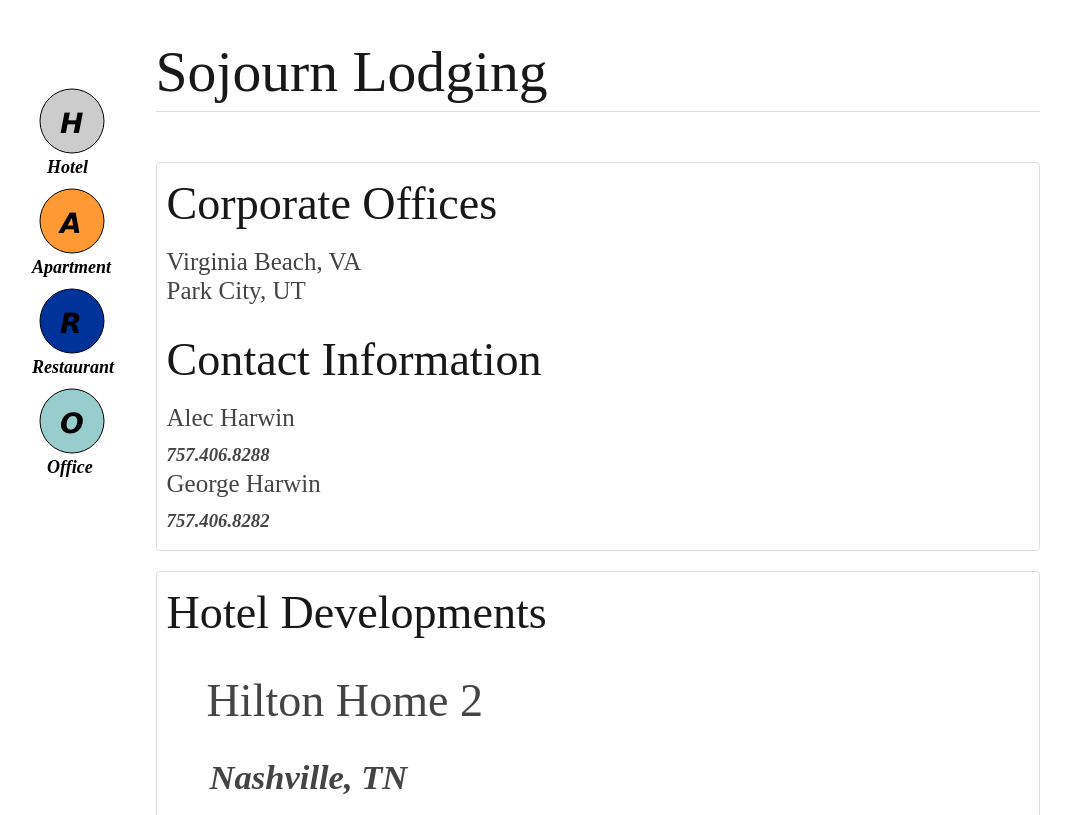
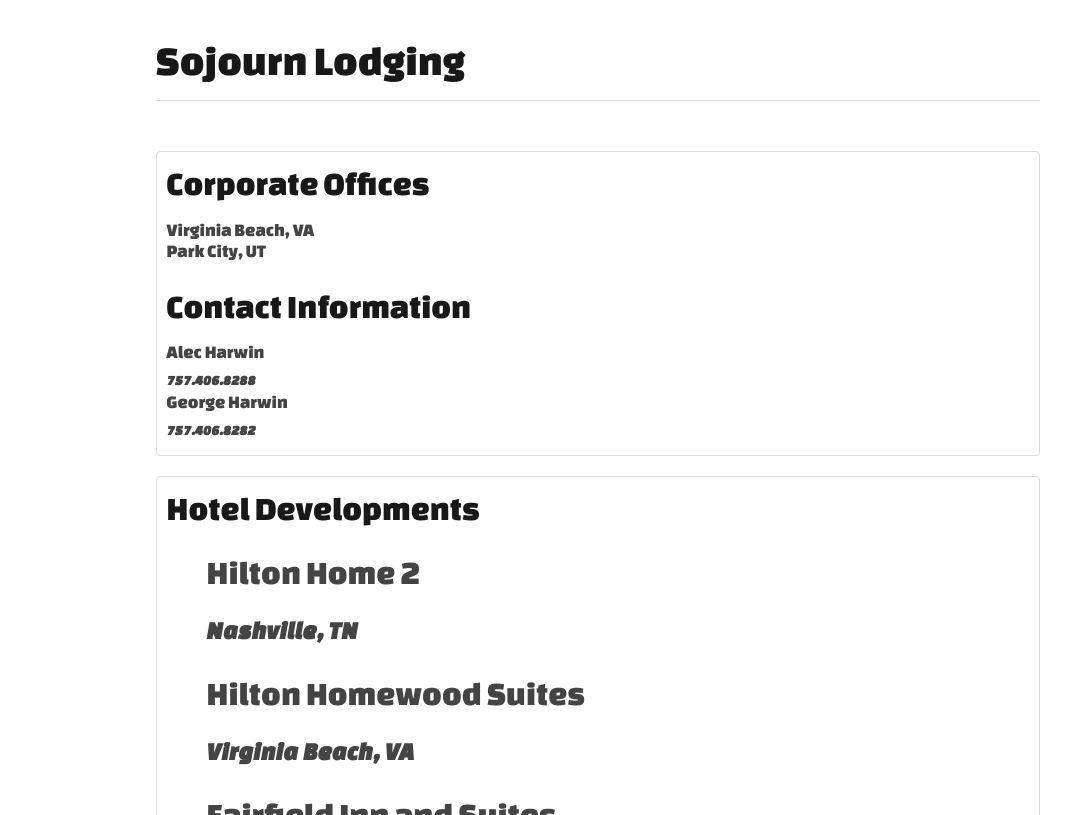
Before and after one commit to taylorharwin/sojourn_lodging, a website: page index.html in a window 1280 px wide. Shown: the top 815 px of the page, without its empty margins (42-1113 px from the left). Drawn offline with nearby package versions, Linux system fonts and the light colour scheme; a web font is replaced by a local one.

Commit message:
Some CSS Changes

```diff
--- a/index.html
+++ b/index.html
@@ -7,6 +7,7 @@
     <link rel="stylesheet" href="bower_components/skeleton/stylesheets/layout.css" />
     <link rel="stylesheet" href="bower_components/skeleton/stylesheets/skeleton.css" />
     <link rel="stylesheet" href="styles.css" />
+    <link href='https://fonts.googleapis.com/css?family=Changa+One:400,400italic' rel='stylesheet' type='text/css'>
     <script src="node_modules/jquery/dist/jquery.min.js"></script>
     <script src="index.js"></script>
     <title>Sojourn Lodging</title>
@@ -14,44 +15,7 @@
 <body>
 
     <div class="container">
-        <span class="navigation">
-                <svg class="btn" height="100" width="100">
-                    <g>
-                    <circle cx="50" cy="33" r="32" stroke="black" stroke-width="1" fill="#CCCCCC" />
-                    <text x="38" y="45" font-family="Verdana" font-size="28" fill="black" > H </text>
-                    <text x="25" y="85" font-size="18">
-                        Hotel
-                    </text>
-                    </g>
-                </svg>
-                <svg class="btn"height="100" width="100">
-                    <g>
-                    <circle cx="50" cy="33" r="32" stroke="black" stroke-width="1" fill="#FF9933" />
-                    <text x="38" y="45" font-family="Verdana" font-size="28" fill="black" > A </text>
-                    <text x="10" y="85" font-size="18">
-                        Apartment
-                    </text>
-                    </g>
-                </svg>
-                <svg class="btn"height="100" width="100">
-                    <g>
-                    <circle cx="50" cy="33" r="32" stroke="black" stroke-width="1" fill="#003399" />
-                    <text x="38" y="45" font-family="Verdana" font-size="28" fill="black" > R </text>
-                    <text x="10" y="85" font-size="18">
-                        Restaurant
-                    </text>
-                    </g>
-                </svg>
-                <svg class="btn" height="100" width="100">
-                    <g>
-                    <circle cx="50" cy="33" r="32" stroke="black" stroke-width="1" fill="#99CCCC" />
-                    <text x="38" y="45" font-family="Verdana" font-size="28" fill="black" > O </text>
-                    <text x="25" y="85" font-size="18">
-                        Office
-                    </text>
-                    </g>
-                </svg>
-            </span>
+
         <div class="row">
             <h1>Sojourn Lodging
             </h1>
--- a/styles.css
+++ b/styles.css
@@ -1,18 +1,6 @@
-@media (min-width: 550px) {
-    li, h3{
-        font-size: 1.5em;
-        margin-left: 10px;
-    }
-    li span {
-    font-weight: bold;
-    padding-left: 3px;
-    font-style: italic;
-    }
-}
 
 body {
-    font-size: 1.2em;
-    line-height: 1.5em;
+  font-family: 'Changa One', cursive;
 }
 
 .container {
@@ -21,12 +9,16 @@
 
 h1 {
     font-size: 3em;
+    font-family: 'Changa One', cursive;
+
 }
 
 li, h3 {
     margin-left: 0px;
     font-size: 2.4em;
     line-height: 1.5em;
+    font-family: 'Changa One', cursive;
+
 
 }
 span {
```
